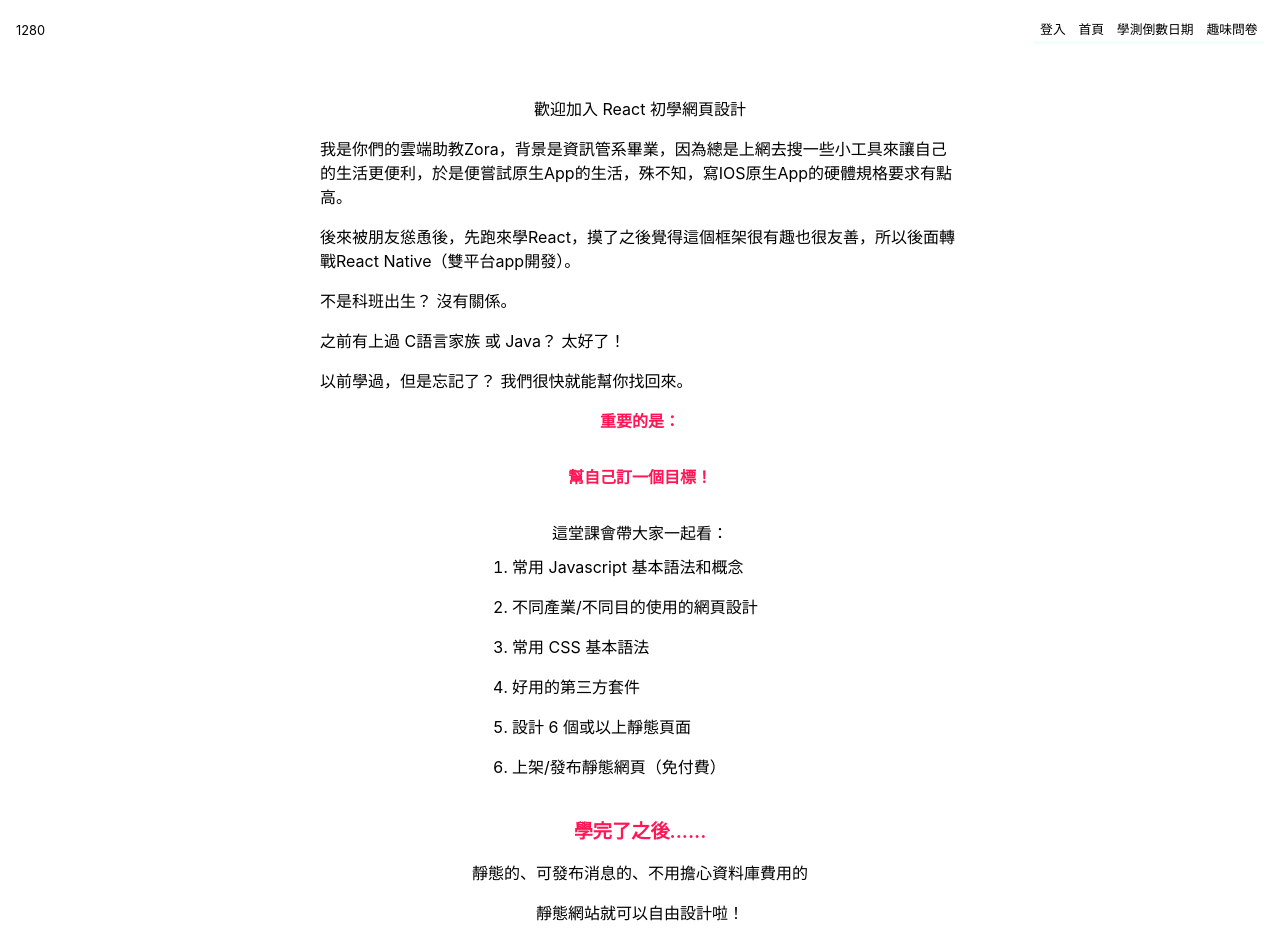
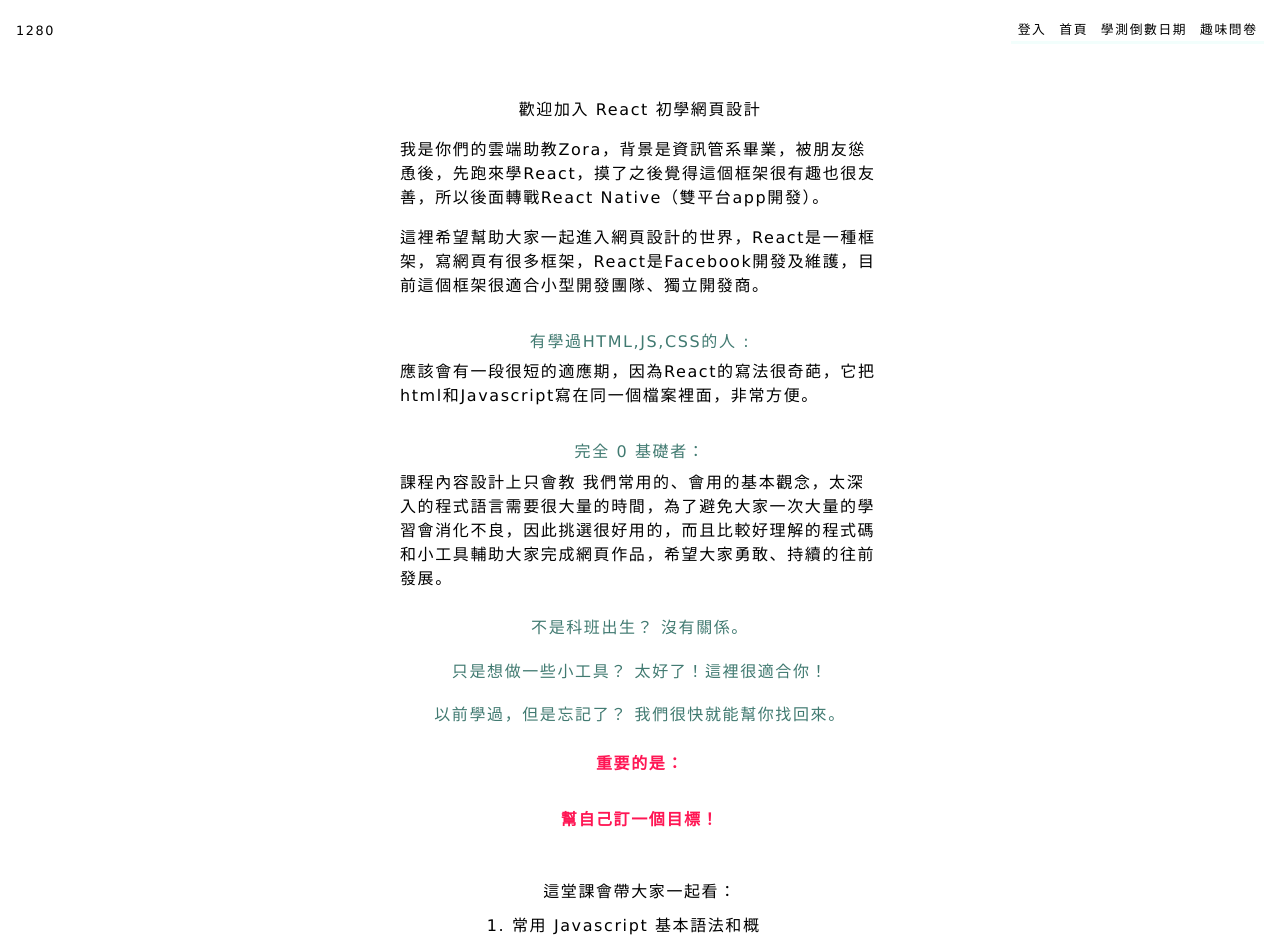
Before and after one commit to li09tw/demoBeginner, a React (Create React App) app: page / in a window 1280 px wide. Shown: the top 939 px of the page. Built offline with nearby package versions, Linux system fonts and the light colour scheme.

Commit message:
style updated

```diff
--- /dev/null
+++ b/src/App-mini.css
@@ -0,0 +1,29 @@
+/*
+1rem =16px (初始值)
+
+ style > className > * > html
+
+主要顏色 main-color:#81F4E1
+淡色 light-color:#e6fdf9
+淡色 light-color:#f2fefc
+對比色 shade-color:#34625a
+對比色 shade-color:#417a71
+background-color: #fff
+顯眼色：#FF1654
+title:#190933
+p:#000
+
+*/
+
+@media screen and (max-width: 320px) {
+  html {
+    padding: 0;
+    margin: 0;
+    background-color: unset;
+    font-size: unset;
+    font-weight: unset;
+  }
+  .app {
+    background-color: pink;
+  }
+}
--- a/src/App-tablet.css
+++ /dev/null
@@ -1,248 +0,0 @@
-/*
-1rem =16px (初始值)
-
- style > className > * > html
-
-主要顏色 main-color:#81F4E1
-淡色 light-color:#e6fdf9
-淡色 light-color:#f2fefc
-對比色 shade-color:#34625a
-對比色 shade-color:#417a71
-background-color: #fff
-顯眼色：#FF1654
-title:#190933
-p:#000
-
-*/
-
-@media screen and (min-width: 321px) {
-  * {
-    padding: 0;
-    margin: 0;
-    background-color: unset;
-    font-size: 14px;
-    font-weight: unset;
-  }
-
-  .app {
-    background-color: white;
-  }
-  .App-paragraph {
-    font-size: 20;
-    margin: 0;
-    background-color: white;
-  }
-
-  .middle-middle {
-    display: flex;
-    align-items: center;
-    justify-content: center;
-  }
-
-  .link-all {
-    color: black;
-    text-decoration: none;
-    padding: 0.2rem 0.4rem 0.2rem 0.4rem;
-  }
-  .link-all:hover {
-    color: #81f4e1;
-  }
-
-  .btn-All {
-    border-radius: 0;
-    border-style: unset;
-    background-color: unset;
-  }
-
-  a,
-  a:active,
-  a:hover,
-  a:visited {
-    text-decoration: none;
-    cursor: pointer;
-  }
-
-  .img-link-p,
-  .img-link-p:active,
-  .img-link-p:hover,
-  .img-link-p:visited {
-    color: #417a71;
-    font-size: 0.6rem;
-  }
-  /* --------------------  Header ------------------- */
-
-  .app-header {
-    /*         background-color: aliceblue; */
-    min-height: 10vh;
-  }
-  .header-link-group {
-    border-bottom: #f2fefc solid;
-    display: flex;
-    flex-direction: column;
-    align-items: center;
-    justify-content: center;
-  }
-  .header-link {
-    font-size: 1rem;
-  }
-  .header-link:hover {
-    color: #417a71;
-    background-color: #81f4e1;
-    padding: 0.2rem 0.4rem 0.2rem 0.4rem;
-    border-radius: 0.4rem;
-  }
-
-  .header-upper {
-    display: unset;
-  }
-  .mobile-list-icon {
-    display: flex;
-    align-items: flex-start;
-    justify-content: space-around;
-  }
-
-  /* -------------------- Footer ------------------- */
-
-  .app-footer {
-    /*       background-color: yellow; */
-    min-height: 10vh;
-    display: flex;
-    align-items: center;
-    justify-content: space-around;
-    background-color: #34625a;
-  }
-  .footer-p {
-    /*        background-color: #f2fefc; */
-    color: #fff;
-    font-size: 0.7rem;
-  }
-
-  /* -------------------- BODY ------------------- */
-  .app-body {
-    display: flex;
-    align-items: center;
-    justify-content: center;
-  }
-
-  /*  * Date Time  ========================== */
-
-  .dateDisplay {
-    height: 8rem;
-    display: flex;
-    align-items: center;
-    justify-content: center;
-    margin: 0 10rem 0 10rem;
-  }
-
-  .btn-date-toggle {
-    border-style: double;
-    border-width: 0.2rem;
-    border-color: #e6fdf9;
-    margin: 0 0.3rem 0 0.3rem;
-  }
-
-  /*  * Survey  ========================== */
-
-  .Survey-title-01 {
-    font-size: 3rem;
-    font-weight: 700;
-  }
-
-  .Survey-inputText {
-    margin: 2rem 0 2rem 0;
-  }
-
-  .Survey-inputText-style {
-    height: 1.6rem;
-    width: 12rem;
-    border-color: #417a71;
-    border-style: solid;
-    font-size: 0.6rem;
-  }
-
-  .Survey-question {
-    margin: 2rem 0rem 2rem 0rem;
-    background-color: #f2fefc;
-    border-radius: 0.4rem;
-    border-style: dotted;
-    border-color: #417a71;
-    width: 30rem;
-    padding-bottom: 1rem;
-  }
-  .Survey-multiTexts {
-    margin: 1rem 0 4rem 0;
-  }
-
-  .Survey-option-style {
-    margin: 1rem 0 0 0;
-  }
-  .Survey-option-style-single {
-    margin: 0 0.6rem 0 0.6rem;
-  }
-
-  .Survey-btn-submit {
-    background-color: #fff;
-    border-color: #f2fefc;
-    /*     border-style: unset; */
-  }
-
-  .Survey-answer-section1 {
-    margin: 4rem 0 1rem 0;
-  }
-  .Survey-img {
-    width: 26rem;
-  }
-
-  /* * Contact Us ========================== */
-  .Contact-info-section {
-    margin: 3rem 1rem 2rem 1rem;
-  }
-  .contact-link,
-  .contact-link :active,
-  .contact-link :visited,
-  .contact-link :hover {
-    color: 000;
-    font-size: 0.8rem;
-  }
-
-  .contact-link :hover {
-    color: #417a71;
-  }
-
-  /*  * Home  ========================== */
-  .section {
-    width: 50vw;
-  }
-  .section-01-p {
-    text-align: center;
-    margin: 0 0 1rem 0;
-    white-space: normal;
-  }
-  .section-01-p-2 {
-    text-align: left;
-    margin: 0 0 1rem 0;
-    white-space: normal;
-  }
-  .section-01-p-3 {
-    text-align: center;
-    margin: 0 0 2rem 0;
-    white-space: normal;
-    color: #ff1654;
-    font-weight: 600;
-  }
-  .section-02-li {
-    margin: 0.4rem 1rem 0.4rem 1rem;
-  }
-
-  .section-03-p-1 {
-    color: #ff1654;
-    margin: 2rem 0 1rem 0;
-    text-align: center;
-    font-weight: 600;
-    font-size: 1.2rem;
-  }
-  .section-03-p-2 {
-    text-align: center;
-    margin-bottom: 1rem;
-  }
-}
--- a/src/App.css
+++ b/src/App.css
@@ -15,37 +15,6 @@
 
 */
 
-/*
-todo
-@media screen and (max-width: 320px) {
-  html {
-    padding: 0;
-    margin: 0;
-    background-color: unset;
-    font-size: unset;
-    font-weight: unset;
-  }
-  .app {
-    background-color: pink;
-  }
-}
- */
-
-/*
-todo
-@media screen and (min-width: 321qpx) {
-  html {
-    padding: 0;
-    margin: 0;
-    background-color: unset;
-    font-size: unset;
-    font-weight: unset;
-  }
-  .app {
-    background-color: yellow;
-  }
-}
- */
 @media screen and (min-width: 768px) {
   * {
     padding: 0;
@@ -53,6 +22,8 @@
     background-color: unset;
     font-size: unset;
     font-weight: unset;
+    font-family: Verdana, Geneva, Tahoma, sans-serif;
+    letter-spacing: 0.1rem;
   }
 
   .app {
@@ -100,10 +71,28 @@
     color: #417a71;
     font-size: 0.6rem;
   }
+
+  .nav-display-m {
+    display: none;
+  }
+  .nav-display-d {
+    display: flex;
+  }
+  .link-collection {
+    position: relative;
+  }
+  .link-collection:hover:after {
+    content: "top";
+    position: absolute;
+    text-align: center;
+  }
+  .is-active {
+    display: none;
+  }
+
   /* --------------------  Header ------------------- */
 
   .app-header {
-    /*         background-color: aliceblue; */
     min-height: 10vh;
   }
   .header-link-group {
@@ -251,6 +240,10 @@
   /*  * Home  ========================== */
   .section {
     width: 50vw;
+    display: flex;
+    flex-direction: column;
+
+    align-items: center;
   }
   .section-01-p {
     text-align: center;
@@ -261,13 +254,24 @@
     text-align: left;
     margin: 0 0 1rem 0;
     white-space: normal;
+    width: 30rem;
   }
   .section-01-p-3 {
     text-align: center;
-    margin: 0 0 2rem 0;
+    margin: 1rem 0 1rem 0;
     white-space: normal;
     color: #ff1654;
     font-weight: 600;
+  }
+
+  .section-01-p-4 {
+    color: #417a71;
+    margin: 1rem 0 0.4rem 0;
+  }
+
+  .section-01-p-5 {
+    color: #417a71;
+    margin: 0.6rem 0 0.6rem 0;
   }
   .section-02-li {
     margin: 0.6rem 1rem 0.4rem 1rem;
@@ -275,6 +279,7 @@
   }
   .section-02-p-1 {
     text-align: center;
+    margin-top: 2rem;
   }
   .section-02-li-group {
     display: flex;
@@ -293,6 +298,7 @@
     text-align: center;
     margin-bottom: 1rem;
   }
+
   /*  * Member Signin ========================== */
   .signin-input {
     border-width: 0.1rem;
--- a/src/App.js
+++ b/src/App.js
@@ -1,5 +1,5 @@
 import "./App.css";
-import useRWD from "./components/RWD";
+import "./App-mini.css";
 import { BrowserRouter, Link, Route, Routes } from "react-router-dom";
 import DateTime from "./screens/DateTime";
 import FunnySurvey from "./screens/FunnySurvey";
@@ -19,6 +19,7 @@
 function App() {
   const [surveyDisplay, setSurveyDisplay] = useState(false);
 
+  /* 響應式網頁輔助工具 */
   const [width, setWidth] = useState(window.innerWidth);
   useEffect(() => {
     const handleResize = () => setWidth(window.innerWidth);
@@ -36,7 +37,8 @@
             {/* --------Header  導覽、聯絡我們（自媒體）------ */}
             <div className="header-upper">
               <div className="">{width}</div>
-              <div className="">
+              <div className="nav-display-m">=</div>
+              <div className="nav-display-d">
                 <div className="header-link-group">
                   <Link to="/Signin" className="link-all header-signin-link">
                     登入
@@ -47,7 +49,31 @@
                   <Link to="/DateTime" className="link-all header-link">
                     學測倒數日期
                   </Link>
-                  {surveyDisplay ? (
+                  <div
+                    className="link-all header-link link-collection"
+                    onMouseOver={() => {
+                      setSurveyDisplay(true);
+                    }}
+                  >
+                    趣味問卷
+                    <div>
+                      <Link
+                        to="/FunnySurvey"
+                        className="link-all header-link is-active"
+                      >
+                        選擇型
+                      </Link>
+                    </div>
+                    <div>
+                      <Link
+                        to="/FunnySurvey2"
+                        className="link-all header-link is-active"
+                      >
+                        分數型
+                      </Link>
+                    </div>
+                  </div>
+                  {/*  {surveyDisplay ? (
                     <>
                       <div
                         className="link-all header-link"
@@ -95,7 +121,7 @@
                         趣味問卷
                       </div>
                     </>
-                  )}
+                  )} */}
                 </div>
               </div>
             </div>
--- a/src/screens/Home.js
+++ b/src/screens/Home.js
@@ -5,17 +5,27 @@
         <section className="section">
           <div className="section-01-p">歡迎加入 React 初學網頁設計</div>
           <div className="section-01-p-2">
-            我是你們的雲端助教Zora，背景是資訊管系畢業，因為總是上網去搜一些小工具來讓自己的生活更便利，於是便嘗試原生App的生活，殊不知，寫IOS原生App的硬體規格要求有點高。
+            我是你們的雲端助教Zora，背景是資訊管系畢業，被朋友慫恿後，先跑來學React，摸了之後覺得這個框架很有趣也很友善，所以後面轉戰React
+            Native（雙平台app開發）。
           </div>
           <div className="section-01-p-2">
-            後來被朋友慫恿後，先跑來學React，摸了之後覺得這個框架很有趣也很友善，所以後面轉戰React
-            Native（雙平台app開發）。
+            這裡希望幫助大家一起進入網頁設計的世界，React是一種框架，寫網頁有很多框架，React是Facebook開發及維護，目前這個框架很適合小型開發團隊、獨立開發商。
           </div>
-          <div className="section-01-p-2">不是科班出生？ 沒有關係。</div>
+          <div className="section-01-p-4">有學過HTML,JS,CSS的人 :</div>
           <div className="section-01-p-2">
-            之前有上過 C語言家族 或 Java？ 太好了！
+            應該會有一段很短的適應期，因為React的寫法很奇葩，它把
+            html和Javascript寫在同一個檔案裡面，非常方便。
           </div>
+          <div className="section-01-p-4">完全 0 基礎者：</div>
           <div className="section-01-p-2">
+            課程內容設計上只會教
+            我們常用的、會用的基本觀念，太深入的程式語言需要很大量的時間，為了避免大家一次大量的學習會消化不良，因此挑選很好用的，而且比較好理解的程式碼和小工具輔助大家完成網頁作品，希望大家勇敢、持續的往前發展。
+          </div>
+          <div className="section-01-p-5">不是科班出生？ 沒有關係。</div>
+          <div className="section-01-p-5">
+            只是想做一些小工具？ 太好了！這裡很適合你！
+          </div>
+          <div className="section-01-p-5">
             以前學過，但是忘記了？ 我們很快就能幫你找回來。
           </div>
           <div className="section-01-p-3">重要的是：</div>
--- a/src/screens/datas/manager.json
+++ b/src/screens/datas/manager.json
@@ -4,6 +4,6 @@
     "key": "nsdione%rklg&ol",
     "name": "Zora",
     "create-date": "2024-03-24",
-    "class": "owner"
+    "class": "持有者"
   }
 ]
```
Also changed, not shown: src/components/RWD.js (deleted, +0 -23 lines).
